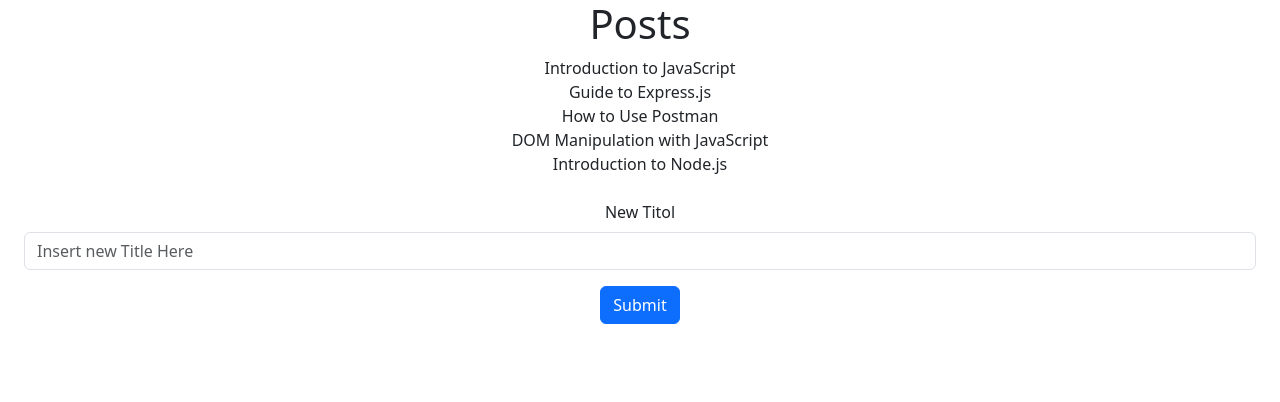
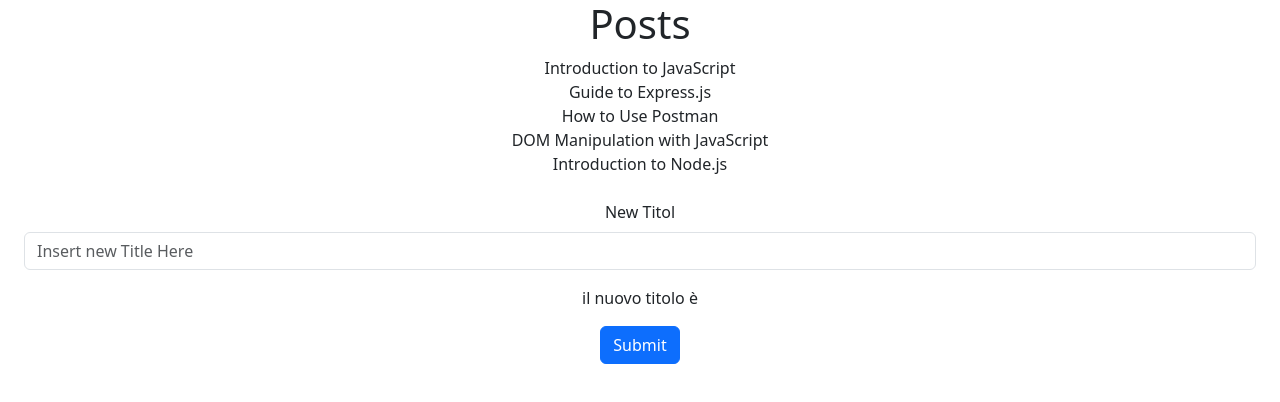
Before and after one commit to tommasodare/react-form, a React (Vite) app: page / in a window 1280 px wide. Shown: the top 402 px of the page. Built offline with nearby package versions, Linux system fonts and the light colour scheme.

Commit message:
Add state for new title input and display it in the form

```diff
--- a/src/App.jsx
+++ b/src/App.jsx
@@ -2,6 +2,8 @@ import { useState } from 'react'
 import articles from './data/articols';
 
 export default function App() {
+
+  const [newTitle, setNewTitle] = useState('')
 
   return (
     <>
@@ -21,10 +23,14 @@ export default function App() {
             type="text"
             className="form-control"
             placeholder="Insert new Title Here"
+            value={newTitle}
+            onChange={e => { setNewTitle(e.target.value) }}
           />
         </div>
 
-        <button type="submit" class="btn btn-primary">Submit</button>
+        <p>il nuovo titolo è {newTitle}</p>
+
+        <button type="submit" className="btn btn-primary">Submit</button>
 
       </form>
 
```
